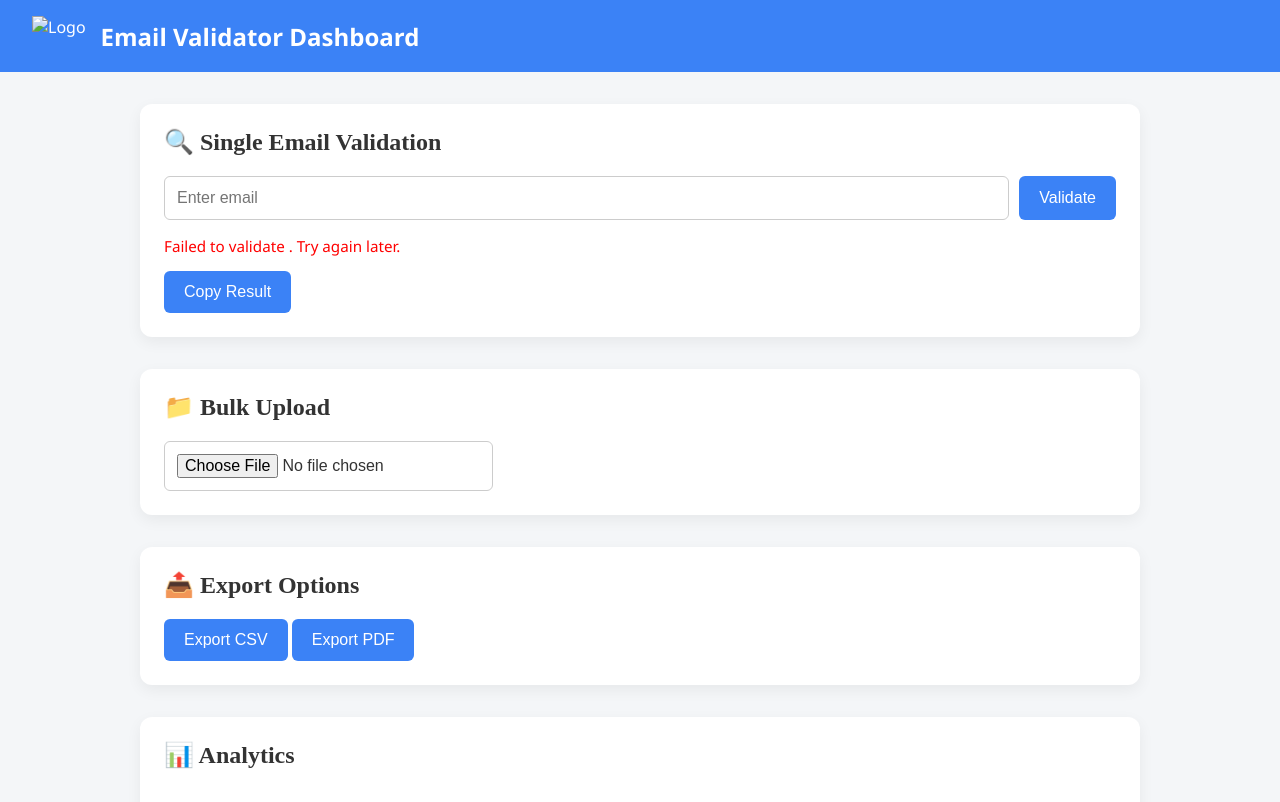
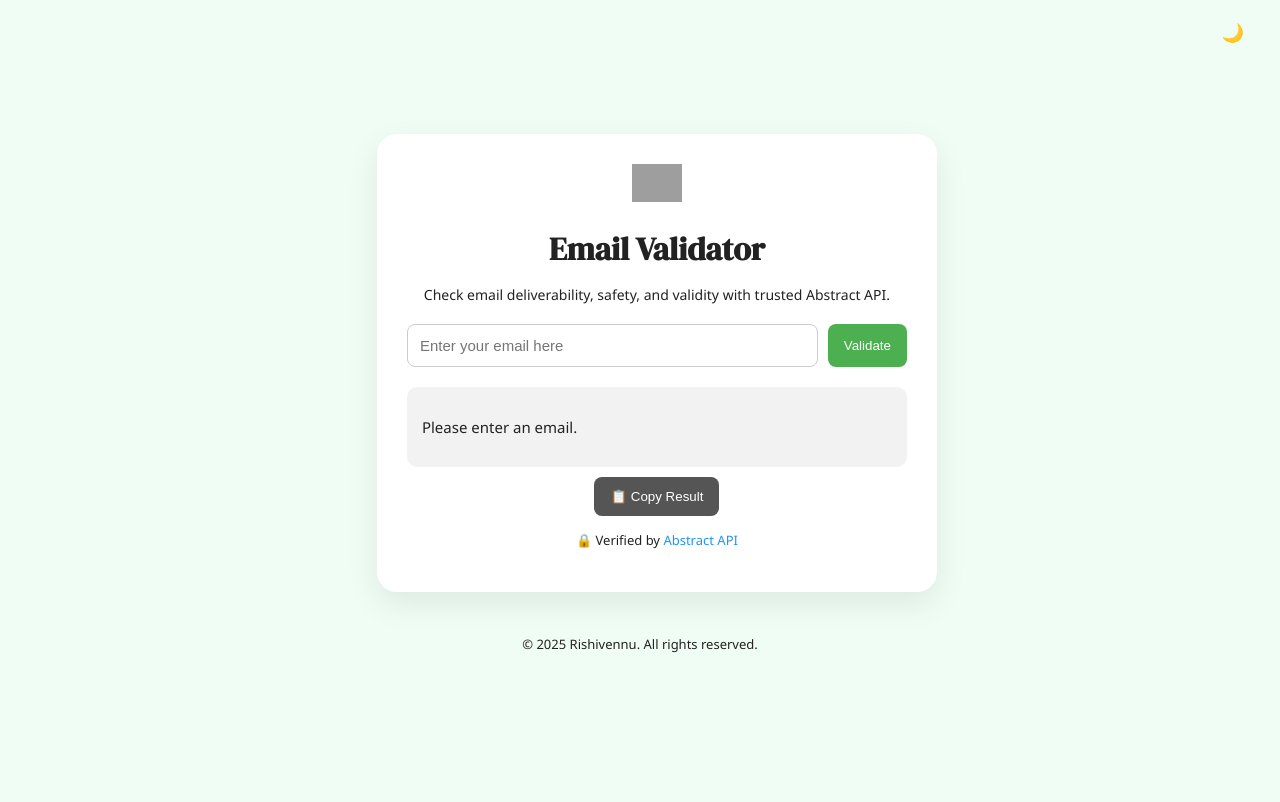
Before and after one commit to rishivennu/email-validator, a plain HTML site: page index.html in a window 1280 px wide. Both pictures are taken after a click on the button "Validate". Drawn offline with nearby package versions, Linux system fonts and the light colour scheme; no server answers; grey boxes are pictures that could not be loaded.

Commit message:
Fix validation logic, API errors, and chart refresh

```diff
--- a/index.html
+++ b/index.html
@@ -2,55 +2,242 @@
 <html lang="en">
 <head>
   <meta charset="UTF-8" />
-  <meta name="viewport" content="width=device-width, initial-scale=1.0" />
-  <title>Email Validator Dashboard</title>
-  <link rel="manifest" href="manifest.json" />
-  <link rel="stylesheet" href="style.css" />
-  <link rel="icon" href="favicon.ico" type="image/x-icon" />
-  <script src="https://cdn.jsdelivr.net/npm/chart.js"></script>
-  <script src="https://cdnjs.cloudflare.com/ajax/libs/FileSaver.js/2.0.5/FileSaver.min.js"></script>
-  <script src="https://cdnjs.cloudflare.com/ajax/libs/jspdf/2.5.1/jspdf.umd.min.js"></script>
-  <script src="https://cdnjs.cloudflare.com/ajax/libs/PapaParse/5.3.2/papaparse.min.js"></script>
+  <meta name="viewport" content="width=device-width, initial-scale=1.0"/>
+  <title>Email Validator</title>
+  <link href="https://fonts.googleapis.com/css2?family=DM+Serif+Display&display=swap" rel="stylesheet">
+  <style>
+    :root {
+      --bg-light: #f0fdf4;
+      --bg-dark: #121212;
+      --card-light: white;
+      --card-dark: #1e1e1e;
+      --text-light: #222;
+      --text-dark: #f9f9f9;
+      --green: #4caf50;
+    }
+
+    body {
+      margin: 0;
+      font-family: 'Segoe UI', sans-serif;
+      background: var(--bg-light);
+      color: var(--text-light);
+      transition: background 0.3s, color 0.3s;
+      display: flex;
+      flex-direction: column;
+      align-items: center;
+      min-height: 100vh;
+    }
+
+    body.dark {
+      background: var(--bg-dark);
+      color: var(--text-dark);
+    }
+
+    .wrapper {
+      display: flex;
+      flex-direction: column;
+      justify-content: center;
+      flex: 1;
+      padding: 20px;
+    }
+
+    .card {
+      background: var(--card-light);
+      padding: 30px;
+      max-width: 500px;
+      width: 100%;
+      border-radius: 20px;
+      box-shadow: 0 12px 32px rgba(0, 0, 0, 0.08);
+      text-align: center;
+      transition: background 0.3s;
+    }
+
+    body.dark .card {
+      background: var(--card-dark);
+    }
+
+    .logo {
+      width: 50px;
+      margin-bottom: 10px;
+    }
+
+    h1 {
+      font-family: 'DM Serif Display', serif;
+      font-size: 32px;
+      margin: 10px 0;
+    }
+
+    .subtext {
+      color: inherit;
+      font-size: 14px;
+      margin-bottom: 20px;
+    }
+
+    .input-group {
+      display: flex;
+      gap: 10px;
+      margin-bottom: 20px;
+    }
+
+    input[type="email"] {
+      flex: 1;
+      padding: 12px;
+      border-radius: 8px;
+      border: 1px solid #ccc;
+      font-size: 15px;
+    }
+
+    button {
+      padding: 12px 16px;
+      background-color: var(--green);
+      color: white;
+      border: none;
+      border-radius: 8px;
+      cursor: pointer;
+      transition: background 0.3s ease;
+    }
+
+    .result-box {
+      text-align: left;
+      background-color: rgba(0, 0, 0, 0.05);
+      padding: 15px;
+      border-radius: 10px;
+      font-size: 15px;
+      margin-top: 20px;
+    }
+
+    .trust-badge {
+      font-size: 13px;
+      margin-top: 15px;
+    }
+
+    .trust-badge a {
+      color: #2196f3;
+      text-decoration: none;
+    }
+
+    footer {
+      text-align: center;
+      font-size: 13px;
+      margin-top: 30px;
+      color: inherit;
+    }
+
+    .toggle-btn {
+      position: absolute;
+      top: 10px;
+      right: 20px;
+      background: none;
+      border: none;
+      font-size: 18px;
+      cursor: pointer;
+    }
+
+    .suggestion {
+      font-size: 13px;
+      color: orange;
+      margin-top: 10px;
+    }
+
+    .copy-btn {
+      margin-top: 10px;
+      background: #555;
+    }
+  </style>
 </head>
 <body>
-  <header>
-    <div class="header-content">
-      <img src="logo.png" alt="Logo" />
-      <h1>Email Validator Dashboard</h1>
-    </div>
-  </header>
+  <button class="toggle-btn" onclick="toggleTheme()">🌙</button>
+  <div class="wrapper">
+    <div class="card">
+      <img src="https://abstractapi.com/images/logo.svg" alt="Logo" class="logo" />
+      <h1>Email Validator</h1>
+      <p class="subtext">Check email deliverability, safety, and validity with trusted Abstract API.</p>
 
-  <div class="container">
-    <div class="card">
-      <h2>🔍 Single Email Validation</h2>
       <div class="input-group">
-        <input type="email" id="emailInput" placeholder="Enter email" />
+        <input type="email" id="emailInput" placeholder="Enter your email here" />
         <button onclick="validateEmail()">Validate</button>
       </div>
-      <div class="suggestion" id="suggestionBox"></div>
-      <div class="result" id="resultBox"></div>
-      <button onclick="copyResult()">Copy Result</button>
+
+      <p class="suggestion" id="suggestionBox"></p>
+      <div id="result" class="result-box"></div>
+      <button class="copy-btn" onclick="copyResult()">📋 Copy Result</button>
+
+      <p class="trust-badge">🔒 Verified by <a href="https://www.abstractapi.com/email-verification-api" target="_blank">Abstract API</a></p>
     </div>
 
-    <div class="card">
-      <h2>📁 Bulk Upload</h2>
-      <input type="file" accept=".csv" onchange="handleCSV(event)" />
-      <div id="bulkResult"></div>
-    </div>
-
-    <div class="card">
-      <h2>📤 Export Options</h2>
-      <button onclick="exportCSV()">Export CSV</button>
-      <button onclick="exportPDF()">Export PDF</button>
-    </div>
-
-    <div class="card">
-      <h2>📊 Analytics</h2>
-      <canvas id="emailChart" width="400" height="200"></canvas>
-    </div>
+    <footer>
+      <p>&copy; 2025 Rishivennu. All rights reserved.</p>
+    </footer>
   </div>
 
-  <script src="script.js"></script>
-  <script async src="https://embed.tawk.to/your_property_id/1hxxxxxxx" charset="UTF-8" crossorigin="*"></script>
+  <script>
+    const typoFixes = {
+      "gmial.com": "gmail.com",
+      "gnail.com": "gmail.com",
+      "yaho.com": "yahoo.com",
+      "hotnail.com": "hotmail.com",
+      "outllok.com": "outlook.com"
+    };
+
+    function toggleTheme() {
+      document.body.classList.toggle("dark");
+      const btn = document.querySelector('.toggle-btn');
+      btn.textContent = document.body.classList.contains('dark') ? "🌞" : "🌙";
+    }
+
+    function suggestFix(email) {
+      let suggestion = "";
+      const domain = email.split("@")[1];
+      for (let wrong in typoFixes) {
+        if (domain && domain.includes(wrong)) {
+          suggestion = `Did you mean: ${email.replace(wrong, typoFixes[wrong])}?`;
+          break;
+        }
+      }
+      document.getElementById("suggestionBox").textContent = suggestion;
+    }
+
+    async function validateEmail() {
+      const email = document.getElementById("emailInput").value.trim();
+      const resultDiv = document.getElementById("result");
+      const suggestionBox = document.getElementById("suggestionBox");
+
+      if (!email) {
+        resultDiv.innerHTML = "<p>Please enter an email.</p>";
+        return;
+      }
+
+      suggestFix(email);
+
+      const API_KEY = "1a79d8bd310f46d2af5e272e051c912d"; // Replace with your real API key
+      const url = `https://emailvalidation.abstractapi.com/v1/?api_key=${API_KEY}&email=${encodeURIComponent(email)}`;
+
+      resultDiv.innerHTML = "Validating...";
+
+      try {
+        const res = await fetch(url);
+        const data = await res.json();
+
+        resultDiv.innerHTML = `
+          <p><strong>Deliverability:</strong> ${data.deliverability}</p>
+          <p><strong>Free Email:</strong> ${data.is_free_email ? 'Yes' : 'No'}</p>
+          <p><strong>Disposable:</strong> ${data.is_disposable_email ? 'Yes' : 'No'}</p>
+          <p><strong>Role-based:</strong> ${data.is_role_email ? 'Yes' : 'No'}</p>
+          <p><strong>Valid Format:</strong> ${data.is_valid_format.value ? 'Yes' : 'No'}</p>
+        `;
+      } catch (err) {
+        resultDiv.innerHTML = "<p>There was an error validating the email.</p>";
+        console.error(err);
+      }
+    }
+
+    function copyResult() {
+      const result = document.getElementById("result").innerText;
+      if (result) {
+        navigator.clipboard.writeText(result);
+        alert("Result copied to clipboard!");
+      }
+    }
+  </script>
 </body>
 </html>
```
Also changed, not shown: service-worker.js (deleted, +0 -22 lines), manifest.json (deleted).
